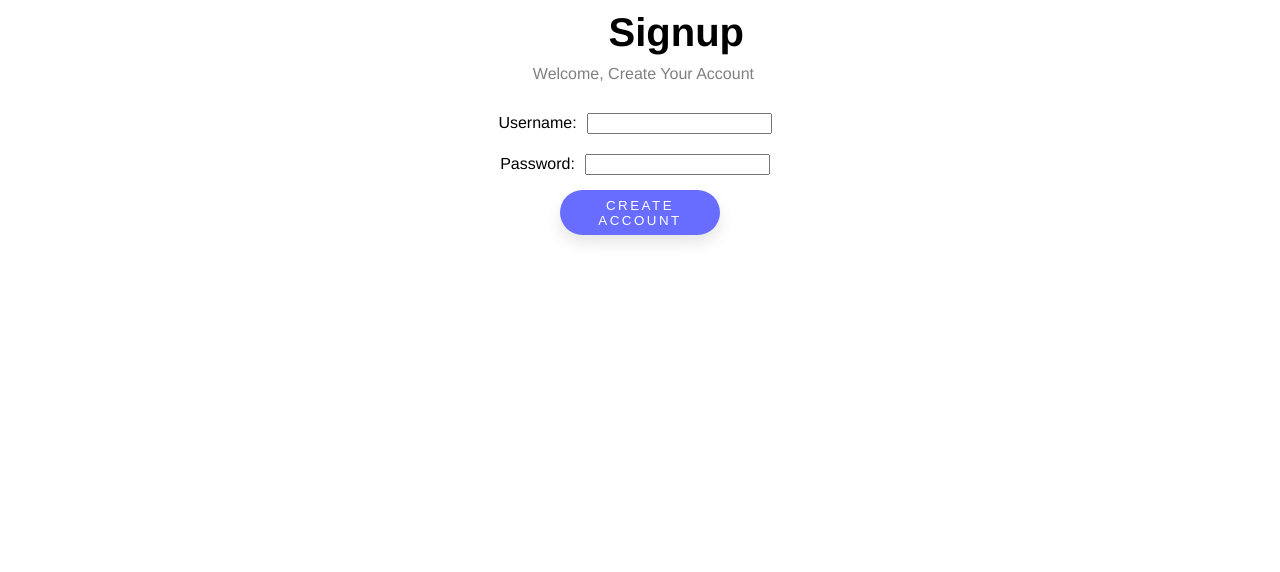
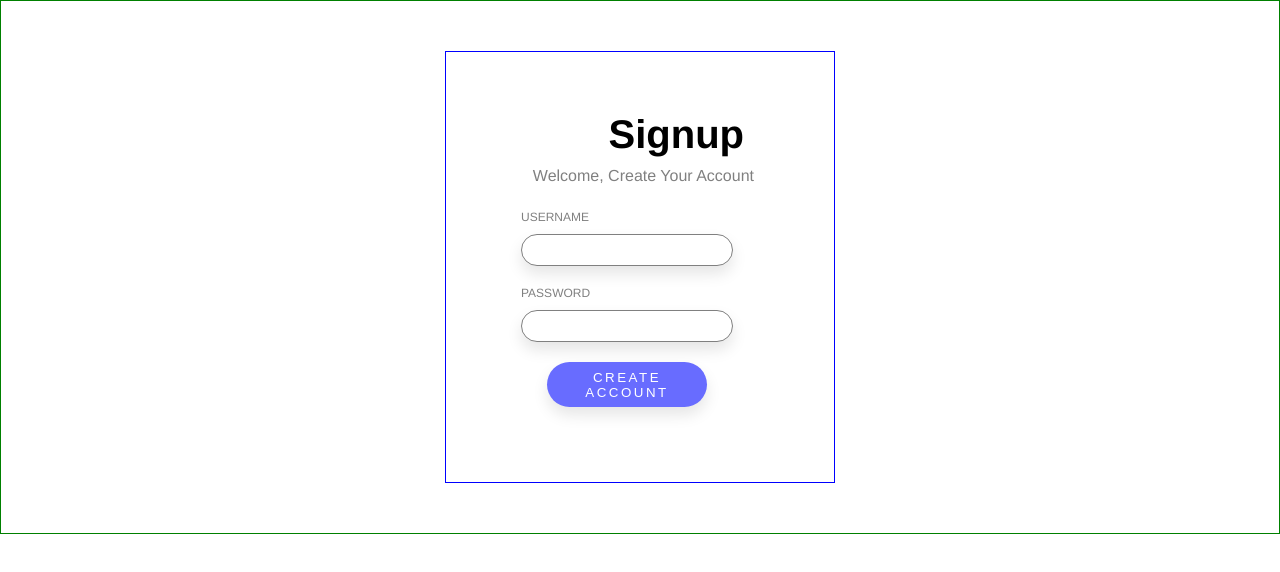
Before and after one commit to sandylcruz/catalog, a React (Create React App) app in the folder app/javascript/: page / in a window 1280 px wide. Shown: the top 572 px of the page. Built offline with nearby package versions, Linux system fonts and the light colour scheme; the HTML template or start-up script is replaced by a standard one.

Commit message:
Add styling to form

```diff
--- a/app/javascript/src/Signup/Signup.js
+++ /dev/null
@@ -1,83 +0,0 @@
-import React, { useCallback } from 'react';
-// import { useState } from 'react';
-
-import styled from 'styled-components';
-import { Button } from '../components/Button';
-
-const Bottom = styled.div`
-  // border: 1px solid black;
-  margin: 10px;
-  padding: 10px;
-`;
-
-const H3 = styled.h3`
-  color: grey;
-  font-weight: normal;
-`;
-
-const Input = styled.input`
-  margin: 10px;
-`;
-
-const Label = styled.label``;
-
-const SignupFormDiv = styled.div`
-  text-align: center;
-  display: flex;
-  flex-direction: column;
-  align-items: center;
-  // border: 1px solid blue;
-`;
-
-const StyledForm = styled.form`
-  display: flex;
-  flex-direction: column;
-  align-items: center;
-`;
-
-const Top = styled.div`
-  display: flex;
-  flex-direction: column;
-  text-align: right;
-  // border: 1px solid purple;
-  width: 258px;
-  margin-right: 30px;
-`;
-
-const Signup = React.memo(() => {
-  // const [username, setUsername] = useState('');
-  // const [password, setPassword] = useState('');
-
-  // const updateUsername = useCallback((event) => {
-  //   setUsername(event.currentTarget.value);
-  // });
-
-  const handleSubmit = useCallback((event) => {
-    console.log(event);
-  }, []);
-
-  return (
-    <SignupFormDiv>
-      <Top>
-        <h1>Signup </h1>
-        <H3>Welcome, Create Your Account</H3>
-      </Top>
-      <Bottom>
-        <StyledForm onSubmit={handleSubmit}>
-          <Label>
-            Username:
-            <Input type="text" name="username" />
-          </Label>
-
-          <Label>
-            Password:
-            <Input type="text" name="password" />
-          </Label>
-          <Button type="submit">Create Account</Button>
-        </StyledForm>
-      </Bottom>
-    </SignupFormDiv>
-  );
-});
-
-export default Signup;
--- a/app/javascript/src/Signup/SignupContainer.js
+++ b/app/javascript/src/Signup/SignupContainer.js
@@ -1,13 +1,20 @@
-import React from 'react';
-// import { useDispatch } from 'react-redux';
-import Signup from './Signup';
+import React, { useCallback } from 'react';
+import { useDispatch } from 'react-redux';
+
+import { signup } from '../actions/sessionActions';
+import SignupForm from './SignupForm';
 
 const SignupContainer = React.memo(() => {
-  // const dispatch = useDispatch();
+  const dispatch = useDispatch();
 
-  console.log('in signup container');
+  const processForm = useCallback(
+    (user) => {
+      dispatch(signup(user));
+    },
+    [dispatch]
+  );
 
-  return <Signup />;
+  return <SignupForm processForm={processForm} />;
 });
 
 export default SignupContainer;
--- /dev/null
+++ b/app/javascript/src/Signup/SignupForm.js
@@ -0,0 +1,126 @@
+import React, { useCallback, useState } from 'react';
+
+import styled from 'styled-components';
+import Button from '../components/Button';
+import Input from '../components/Input';
+
+const Bottom = styled.div`
+  margin: 10px;
+  padding: 10px;
+  display: flex;
+`;
+
+const H3 = styled.h3`
+  color: grey;
+  font-weight: normal;
+`;
+
+const Label = styled.label`
+  color: grey;
+  text-transform: uppercase;
+  display: flex;
+  flex-direction: column;
+  text-align: left;
+  font-size: 12px;
+  padding: 5px;
+`;
+
+const LineDiv = styled.div`
+  display: flex;
+`;
+
+const SignupFormDiv = styled.div`
+  text-align: center;
+  display: flex;
+  flex-direction: column;
+  align-items: center;
+  border: 1px solid green;
+`;
+
+const SignupContainer = styled.div`
+  display: flex;
+  flex-direction: column;
+  border: 1px solid blue;
+  margin: 50px;
+  padding: 50px;
+`;
+
+const StyledForm = styled.form`
+  display: flex;
+  flex-direction: column;
+  align-items: center;
+`;
+
+const Top = styled.div`
+  display: flex;
+  flex-direction: column;
+  text-align: right;
+  // border: 1px solid purple;
+  width: 258px;
+  margin-right: 30px;
+`;
+
+const Signup = React.memo(({ processForm }) => {
+  const [username, setUsername] = useState('');
+  const [password, setPassword] = useState('');
+
+  const updateUsername = useCallback((event) => {
+    setUsername(event.currentTarget.value);
+  }, []);
+
+  const updatePassword = useCallback((event) => {
+    setPassword(event.currentTarget.value);
+  }, []);
+
+  const handleSubmit = useCallback((event) => {
+    event.preventDefault();
+
+    const user = {
+      username,
+      password,
+    };
+    processForm(user);
+  }, []);
+
+  return (
+    <SignupFormDiv>
+      <SignupContainer>
+        <Top>
+          <h1>Signup </h1>
+          <H3>Welcome, Create Your Account</H3>
+        </Top>
+        <Bottom>
+          <StyledForm onSubmit={handleSubmit}>
+            <LineDiv>
+              <Label>
+                Username
+                <Input
+                  name="username"
+                  onChange={updateUsername}
+                  // placeholder="Username "
+                  type="text"
+                  value={username}
+                />
+              </Label>
+            </LineDiv>
+
+            <Label>
+              Password
+              <Input
+                name="password"
+                onChange={updatePassword}
+                // placeholder="Password"
+                type="password"
+                value={password}
+              />
+            </Label>
+
+            <Button type="submit">Create Account</Button>
+          </StyledForm>
+        </Bottom>
+      </SignupContainer>
+    </SignupFormDiv>
+  );
+});
+
+export default Signup;
--- a/app/javascript/src/components/Button.js
+++ b/app/javascript/src/components/Button.js
@@ -1,6 +1,6 @@
 import styled from 'styled-components';
 
-export const Button = styled.button`
+const Button = styled.button`
   width: 160px;
   height: 45px;
   text-transform: uppercase;
@@ -25,5 +25,4 @@ export const Button = styled.button`
   &:active {
   }
 `;
-
-export const Input = styled.input``;
+export default Button;
--- /dev/null
+++ b/app/javascript/src/components/Input.js
@@ -0,0 +1,14 @@
+import styled from 'styled-components';
+
+const Input = styled.input`
+  border-radius: 40px;
+  border: 1px solid grey;
+  margin-bottom: 10px;
+  width: 200px;
+  height: 20px;
+  padding: 5px;
+  box-shadow: 0px 8px 15px rgba(0, 0, 0, 0.1);
+  margin-top: 10px;
+`;
+
+export default Input;
```
Also changed, not shown: .eslintrc.js.
